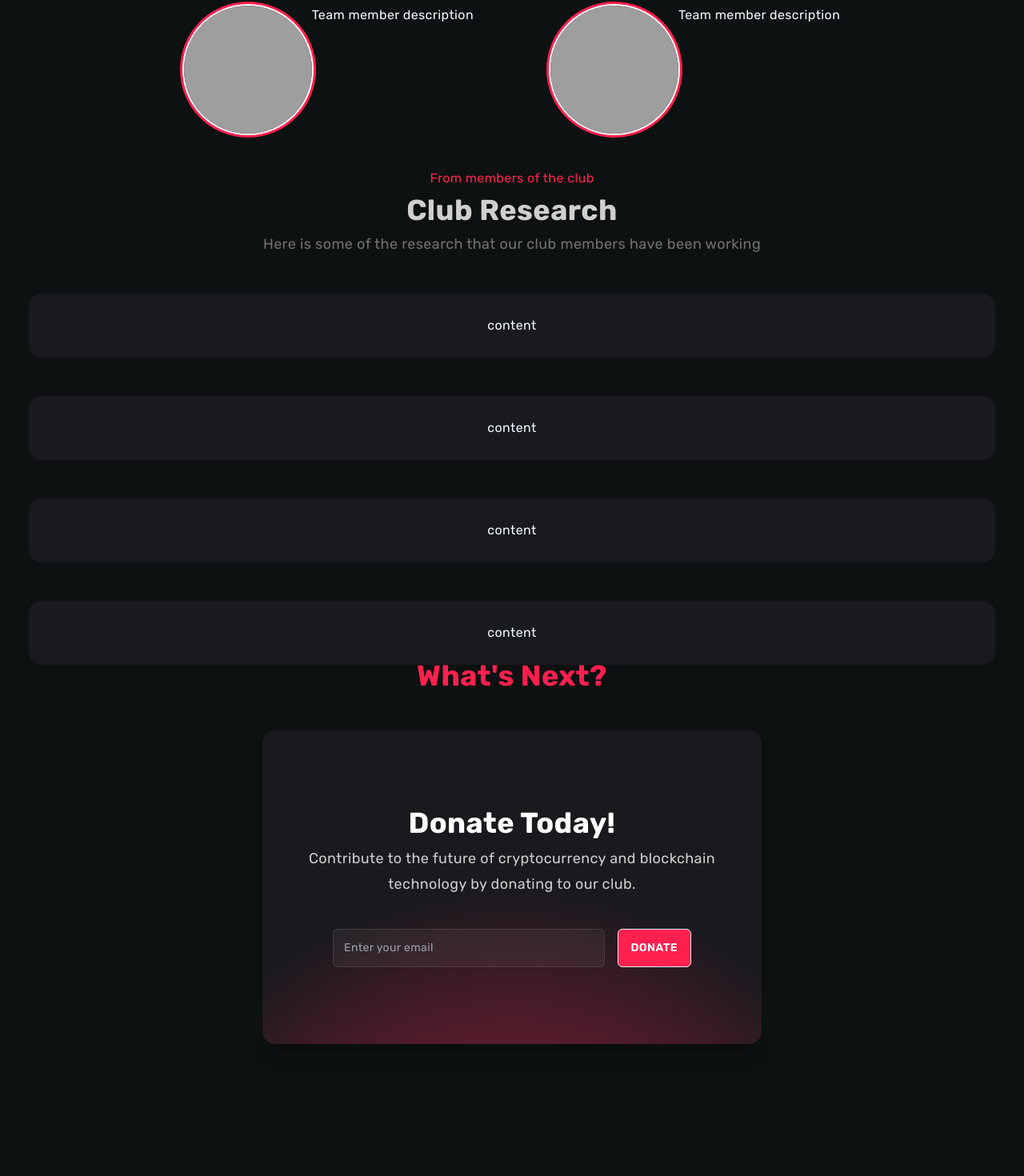
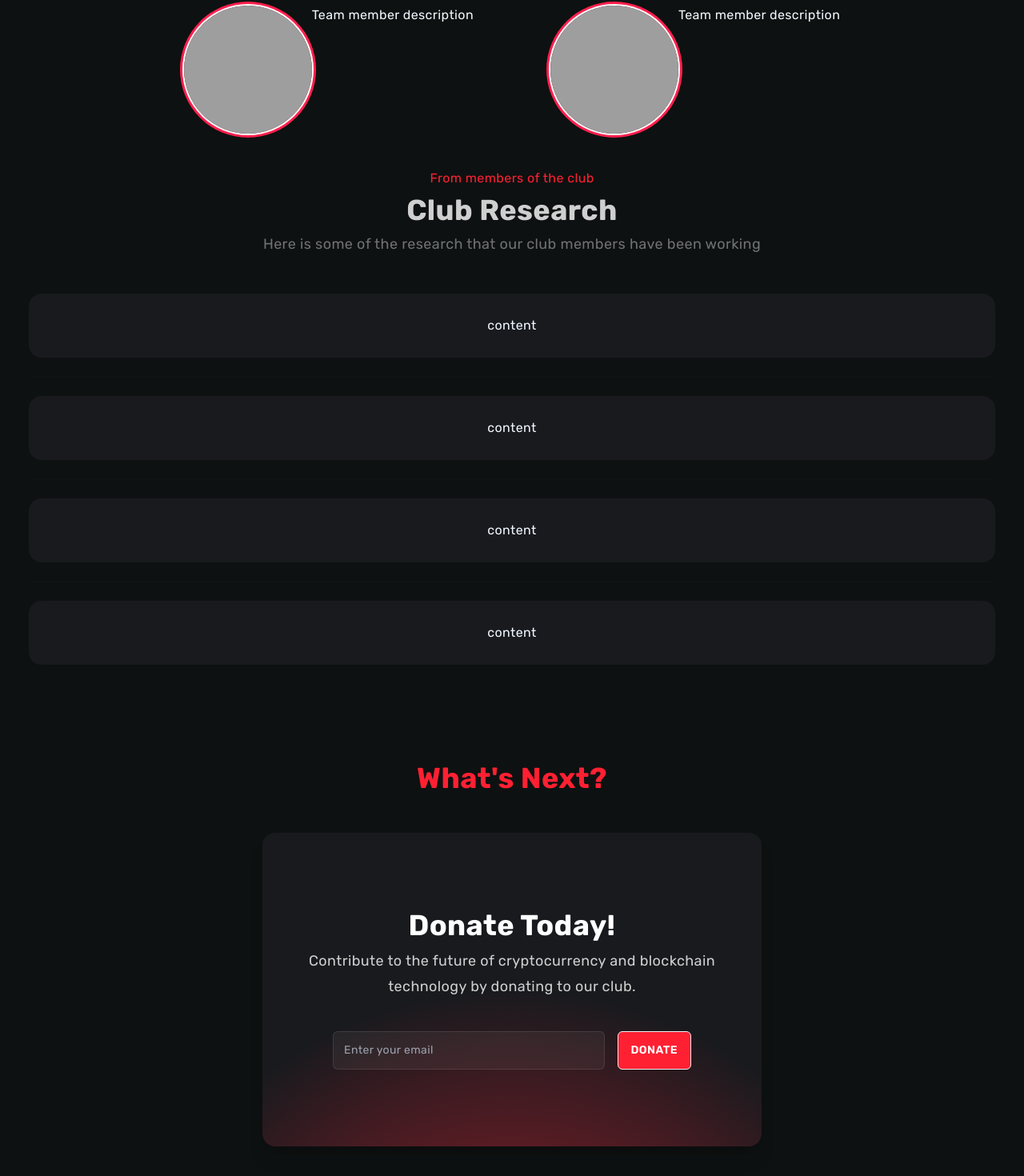
Before and after one commit to NekruzAsh/Cryptocurrency-club-website, a Next.js app: page / in a window 1280 px wide. Shown: the part 2375-3845 px from the top of the page at 80% size. Built offline with nearby package versions, Linux system fonts and the light colour scheme; grey boxes are pictures that could not be loaded.

Commit message:
updated margins in the club research, updated new link in navbar, changed fontcolors for minor elements.

```diff
--- a/app/components/ClubResearch.jsx
+++ b/app/components/ClubResearch.jsx
@@ -6,7 +6,7 @@ const ClubResearch = () => {
       <div className="max-w-[1240px] w-full h-full mx-auto p-4 flex justify-center items-center">
         <div className="flex flex-col w-full">
           <div className="mt-48">
-            <p className="text-[#FF204E]">From members of the club</p>
+            <p className="text-[#ff2032]">From members of the club</p>
           <h2 className="text-[#cfcfcf] mt-2">
             Club Research
           </h2>
--- a/app/components/Donation.jsx
+++ b/app/components/Donation.jsx
@@ -2,11 +2,11 @@ import React from "react";
 
 const Donation = () => {
   return (
-    <div className="w-full md:h-screen flex justify-center">
+    <div id="donation" className="w-full md:h-screen flex justify-center">
       <div className="max-w-full items-center text-center">
-        <div class="mx-auto px-8">
+        <div class="mx-auto px-8 mt-32">
             <div className="mb-12">
-            <h2 className=" text-[#FF204E]">What's Next?</h2>
+            <h2 className=" text-[#ff2032]">What's Next?</h2>
             </div>
           <div class="relative isolate overflow-hidden bg-[#191a1e] px-6 py-24 shadow-xl rounded-2xl">
             <h2 class="mx-auto max-w-2xl text-center text-3xl font-bold text-white sm:text-4xl">
@@ -33,7 +33,7 @@ const Donation = () => {
 
               <button
                 type="submit"
-                class="flex-none rounded-md text-white btn bg-[#FF204E]"
+                class="flex-none rounded-md text-white btn bg-[#ff2032]"
               >
                 <a href="" className="uppercase">
                 Donate
@@ -62,8 +62,8 @@ const Donation = () => {
                   gradientUnits="userSpaceOnUse"
                   gradientTransform="translate(512 512) rotate(90) scale(512)"
                 >
-                  <stop stop-color="#FF204E"></stop>
-                  <stop offset="1" stop-color="#FF204E" stop-opacity="0"></stop>
+                  <stop stop-color="#ff2032"></stop>
+                  <stop offset="1" stop-color="#ff2032" stop-opacity="0"></stop>
                 </radialGradient>
               </defs>
             </svg>
--- a/app/components/Navbar.jsx
+++ b/app/components/Navbar.jsx
@@ -36,7 +36,7 @@ const Navbar = () => {
             <li className="uppercase text-[#6e7273] hover:text-[#FF204E] transition-colors"><a href="/#about">About us</a></li>
             <div className="mt-4 items-center text-center">
           <button className="contact text-md uppercase hover:text-[#FF204E] transition-colors duration-500">Contact</button>
-          <button className="donate text-md uppercase mt-2"><div className="donate-content"><a>Donate</a></div></button>
+          <button className="donate text-md uppercase mt-2"><div className="donate-content"><a href="/#donation">Donate</a></div></button>
           </div>
           </ul>
         </div>
@@ -57,7 +57,7 @@ const Navbar = () => {
           <li className="uppercase text-[#6e7273] hover:text-[#FF204E] transition-colors"><a className="rounded-full" href="/#about">About us</a></li>
           <div className="ml-4">
           <button className="contact text-md uppercase hover:text-[#FF204E] transition-colors duration-500">Contact</button>
-          <button className="donate text-md uppercase ml-2"><div className="donate-content"><a>Donate</a></div></button>
+          <button className="donate text-md uppercase ml-2"><div className="donate-content"><a href="/#donation">Donate</a></div></button>
           </div>
         </ul>
       </div>
```
